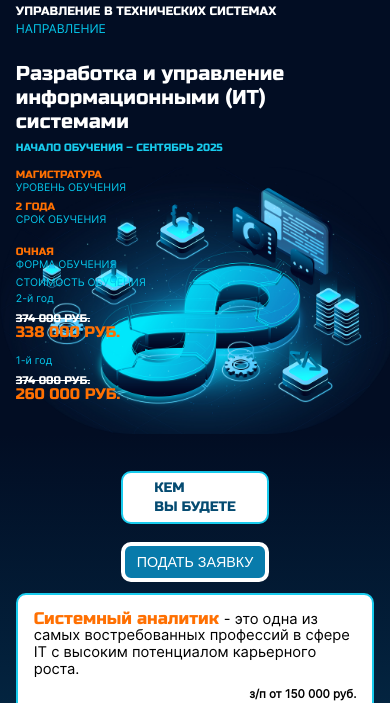
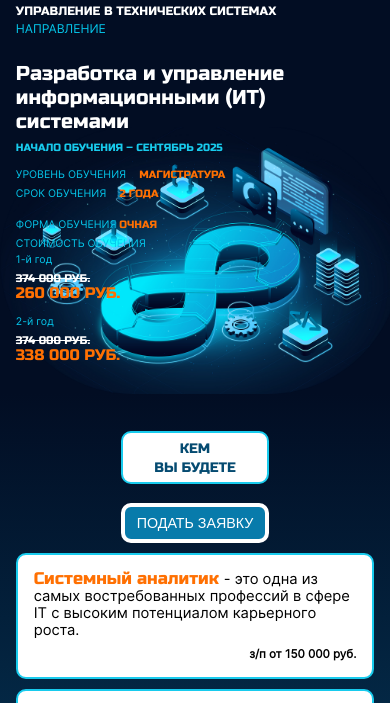
Before and after one commit to SagderovKamalIT/it, a plain HTML site: page index.html in a window 390 px wide. Shown: the part 112-815 px from the top of the page. Drawn offline with Linux system fonts and the light colour scheme; files whose address does not match are found by name.

Commit message:
add changes

```diff
--- a/index.html
+++ b/index.html
@@ -86,12 +86,12 @@
             <div class="about__info-top">
 
               <div class="about__info-item">
-                <h2 class="about__info-title">УРОВЕНЬ ОБУЧЕНИЯ</h2>
+                <h2 class="about__info-title  info__title">УРОВЕНЬ ОБУЧЕНИЯ</h2>
                 <h3 class="about__info-subtitle">МАГИСТРАТУРА</h3>
               </div>
 
               <div class="about__info-item">
-                <h2 class="about__info-title">СРОК ОБУЧЕНИЯ</h2>
+                <h2 class="about__info-title  info__title">СРОК ОБУЧЕНИЯ</h2>
                 <h3 class="about__info-subtitle">2 ГОДА</h3>
               </div>
 
@@ -107,7 +107,7 @@
               <div class="about__info-cost">
                 <h2 class="about__info-title">СТОИМОСТЬ ОБУЧЕНИЯ</h2>
 
-                <div class="about__info-year">
+                <div class="about__info-year info__year-first">
                   <h3 class="about__info-year-title">1-й год</h3>
                   <div class="about__info-price">
                     <h3 class="about__info-price-old">374 000 РУБ.</h3>
@@ -117,7 +117,7 @@
                   </div>
                 </div>
 
-                <div class="about__info-year">
+                <div class="about__info-year info__year-second">
                   <h3 class="about__info-year-title">2-й год</h3>
                   <div class="about__info-price">
                     <h3 class="about__info-price-old">374 000 РУБ.</h3>
--- a/scss/blocks/about.scss
+++ b/scss/blocks/about.scss
@@ -151,6 +151,7 @@
       font-size: 3rem;
       margin-bottom: 1.5rem;
       text-align: center;
+      order: 1;
     }
 
     &__content {
@@ -172,7 +173,7 @@
 
       &-subtitle {
         font-size: 2.3rem;
-        order: 2;
+        order: 1;
       }
 
       &-title {
@@ -196,9 +197,11 @@
       &-cost {
         order: 0;
         display: flex;
-        flex-direction: column-reverse;
+        flex-direction: column;
         gap: 1rem;
         margin-left: 0;
+
+
       }
 
       &-top {
@@ -233,6 +236,7 @@
       }
 
       &-subtitle {
+        order: 1;
         align-self: flex-start;
       }
 
@@ -253,7 +257,22 @@
     }
   }
 
+  .about__info-item {
+    display: flex;
+    flex-direction: row;
+  }
+
+  .about__info-subtitle {
+    order: 1;
+  }
+
   .about__info-title {
-    order: 4;
+    order: -1;
   }
+
+  .info__title {
+    order: 0;
+    margin-right: 2rem;
+  }
+
 }
--- a/scss/blocks/career.scss
+++ b/scss/blocks/career.scss
@@ -81,7 +81,7 @@
   .career__content-title {
     font-size: 2.6rem;
     padding: 1rem 6rem;
-    text-align: left;
+    text-align: center;
     line-height: 1.4;
   }
 
```
Also changed, not shown: css/style.css, 1 other file.
